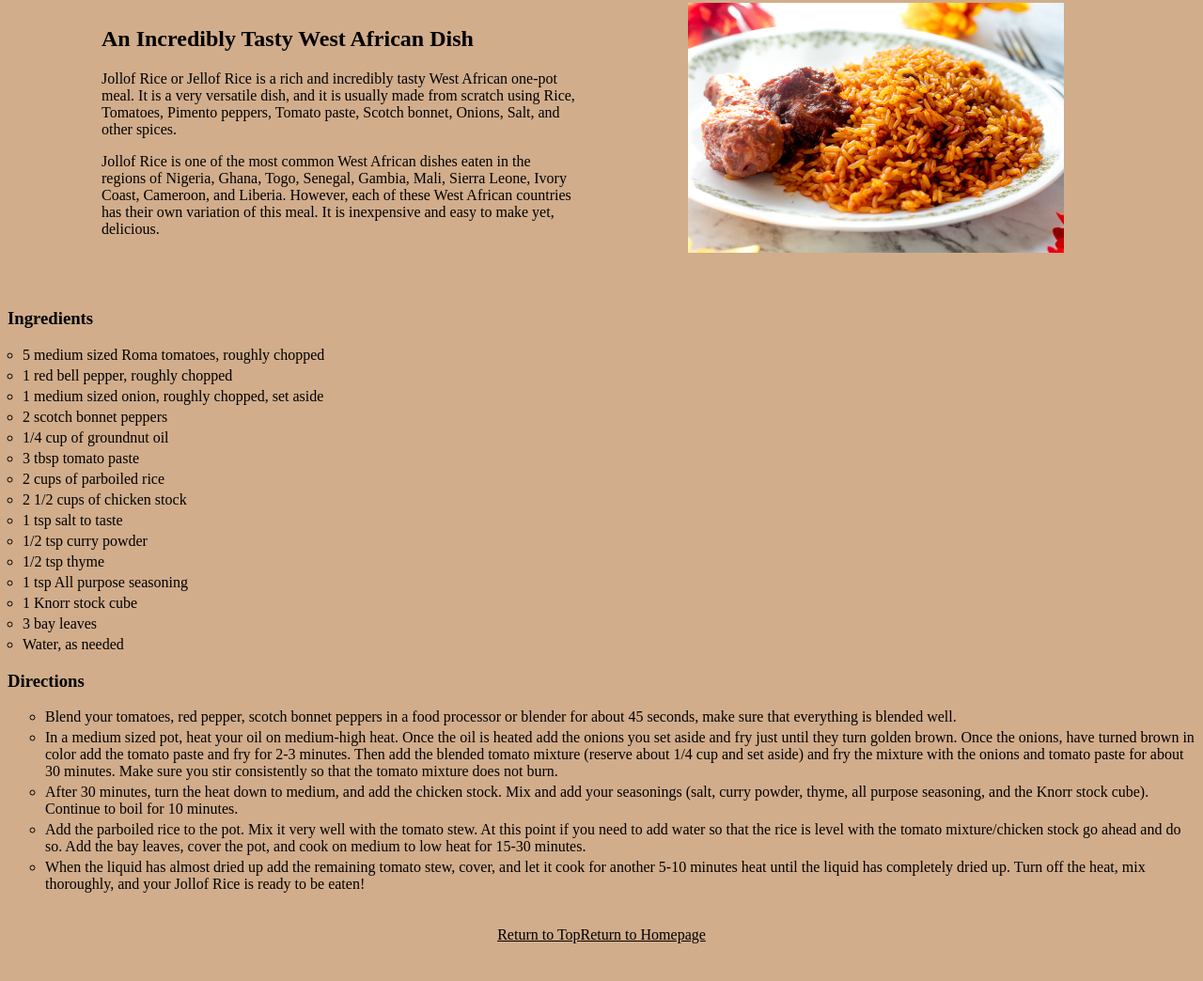
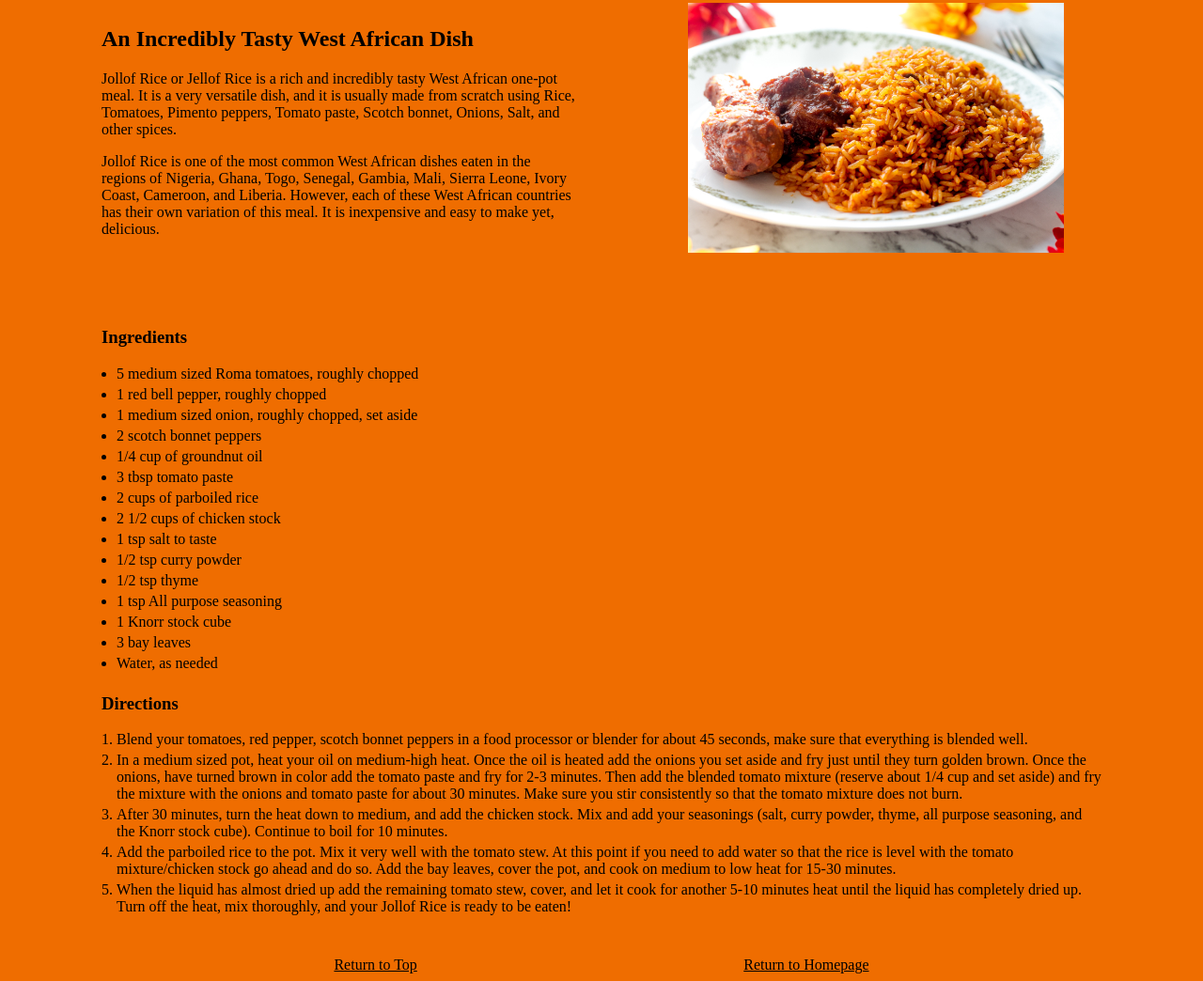
Before and after one commit to theGZMN/project-recipes-TOP, a plain HTML site: page recipes/jollof-rice.html in a window 1280 px wide. Shown: the part 128-1172 px from the top of the page at 94% size. Before the commit the page ends 1140 px from the top, so only its background shows below. Drawn offline with Linux system fonts and the light colour scheme.

Commit message:
Update style.css
Update style.css so as to provide styling for the recipes pages

```diff
--- a/style.css
+++ b/style.css
@@ -1,5 +1,10 @@
-html {
+html.main {
     background-color: #d1ad8b;
+    font-size: 16px;
+}
+
+html.jollof {
+    background-color: #ef6d00;
     font-size: 16px;
 }
 
@@ -28,6 +33,12 @@ nav {
     align-items: center;
 }
 
+.main-article {
+    display: flex;
+    flex-direction: column;
+    padding: 20px 100px;
+}
+
 .hero-main {
     display: flex;
     flex-direction: column;
@@ -44,8 +55,12 @@ ul {
     margin: 0 0 0 16px;
 }
 
+ol {
+    padding: 0;
+    margin: 0 0 0 16px;
+}
+
 li {
-    list-style-type: circle;
     margin: 4px 0;
 }
 
@@ -62,8 +77,16 @@ a:active {
     color: #dc143c;
 }
 
+a:active.jollof {
+    color: #ffd700;
+}
+
 footer {
     display: flex;
     justify-content: center;
     align-items: center;
 }
+
+footer.recipes {
+    justify-content: space-evenly;
+}
```
